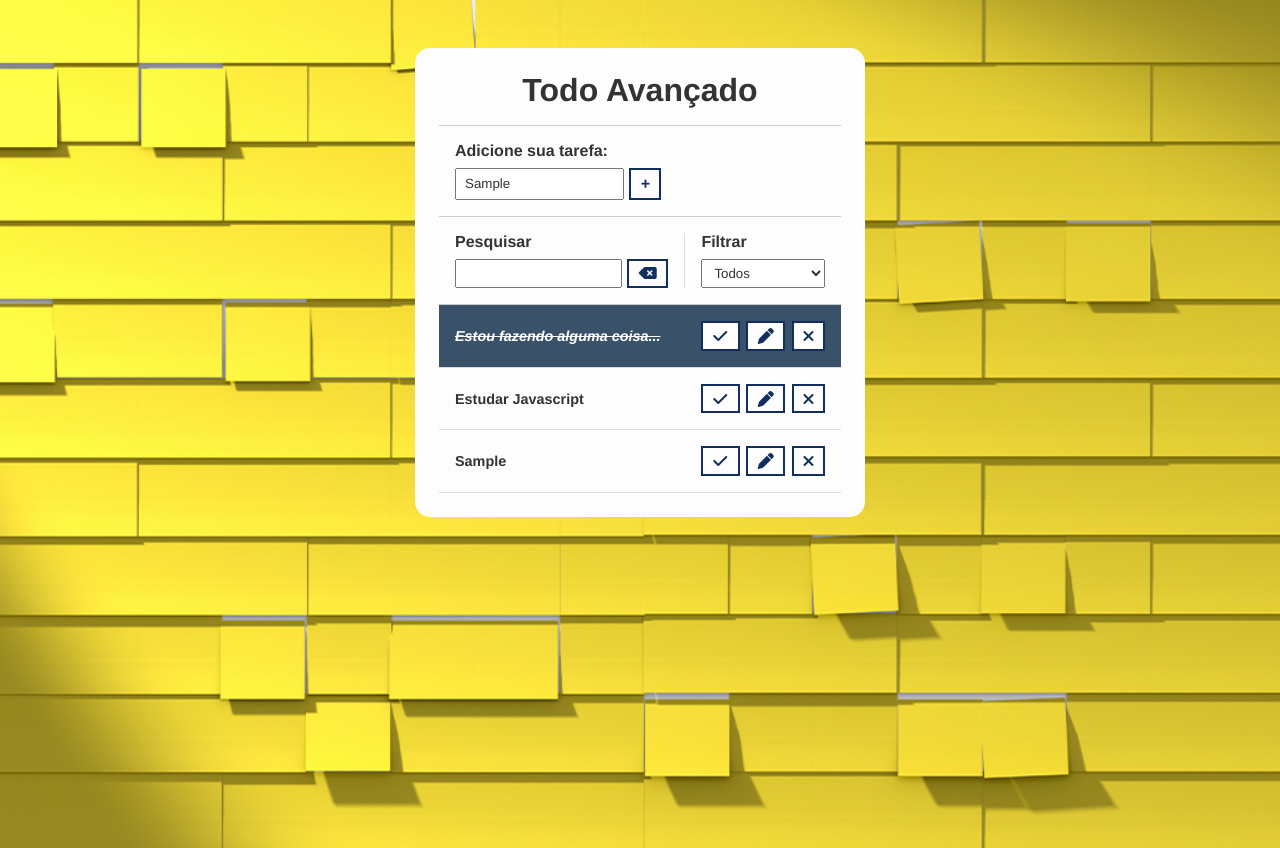
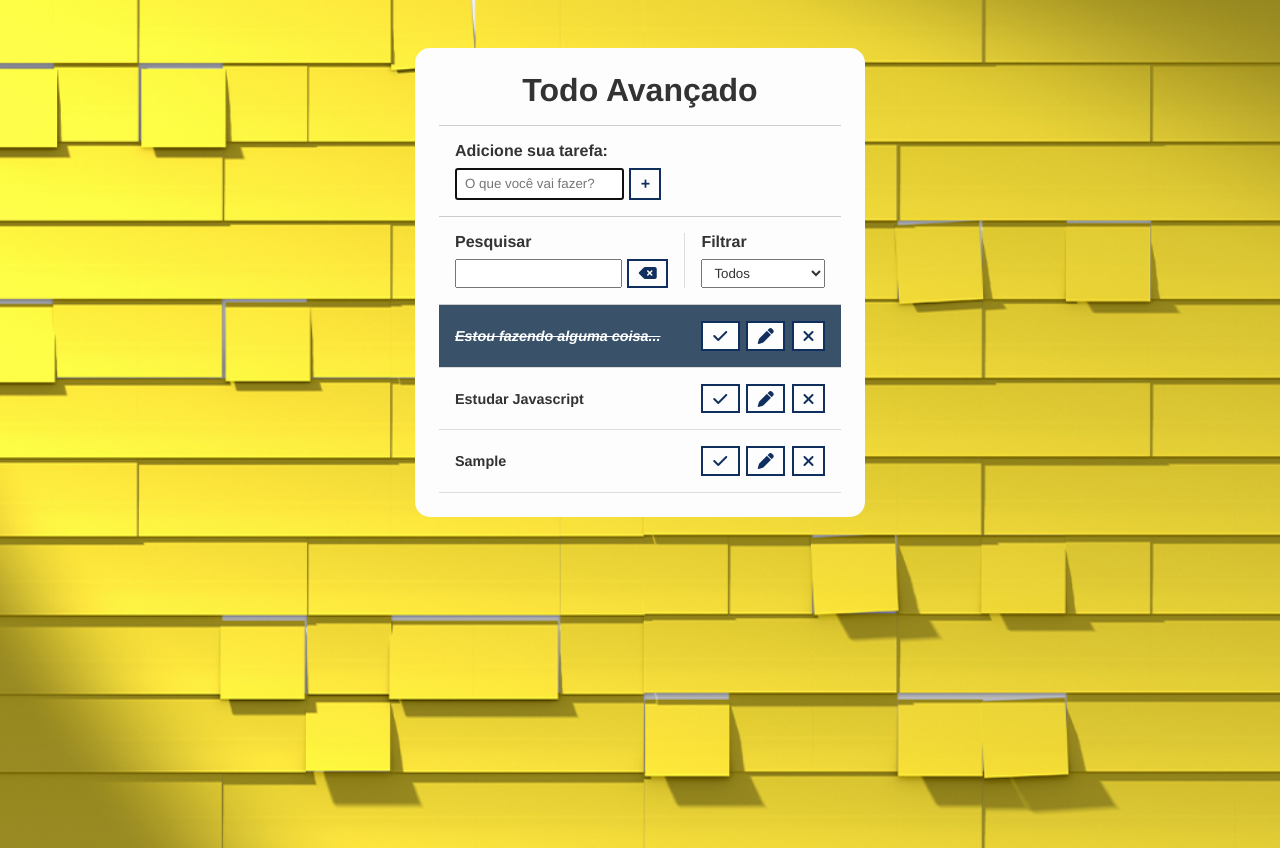
Before and after one commit to diegolimamb/todolistjavascriptpuro, a plain HTML site: page index.html in a window 1280 px wide. Both pictures are taken after typing "Sample" into the empty fields and a click on the button 645 px from the left and 183 px from the top of the page. Drawn offline with Linux system fonts and the light colour scheme.

Commit message:
create event buttons todo

```diff
--- a/js/scripts.js
+++ b/js/scripts.js
@@ -25,13 +25,18 @@ const saveTodo = (text) => {
     editBtn.innerHTML = '<i class="fa-solid fa-pen"></i>';
     todo.appendChild(editBtn);
 
-    const removeBtn = document.createElement("button");
-    removeBtn.classList.add("remove-todo");
-    removeBtn.innerHTML = '<i class="fa-solid fa-xmark"></i>';
-    todo.appendChild(removeBtn);
+    const deleteBtn = document.createElement("button");
+    deleteBtn.classList.add("remove-todo");
+    deleteBtn.innerHTML = '<i class="fa-solid fa-xmark"></i>';
+    todo.appendChild(deleteBtn);
 
     todoList.appendChild(todo);
+
+    todoInput.value = '';
+    todoInput.focus();
 };
+
+
 
 // Eventos
 todoForm.addEventListener("submit",(e) => {
@@ -40,5 +45,14 @@ todoForm.addEventListener("submit",(e) => {
     const inputValue = todoInput.value;
     if(inputValue){
         saveTodo(inputValue);
+    };
+});
+
+document.addEventListener("click", (e) => {
+    const targetEl = e.target;
+    const parentEl = targetEl.closest("div"); //Selecionar o elemento pai Div mais próximo
+
+    if(targetEl.classList.contains("finish-todo")){
+        parentEl.classList.toggle("done");
     }
 });
```
Also changed, not shown: css/styles.css (line endings or trailing spaces).
